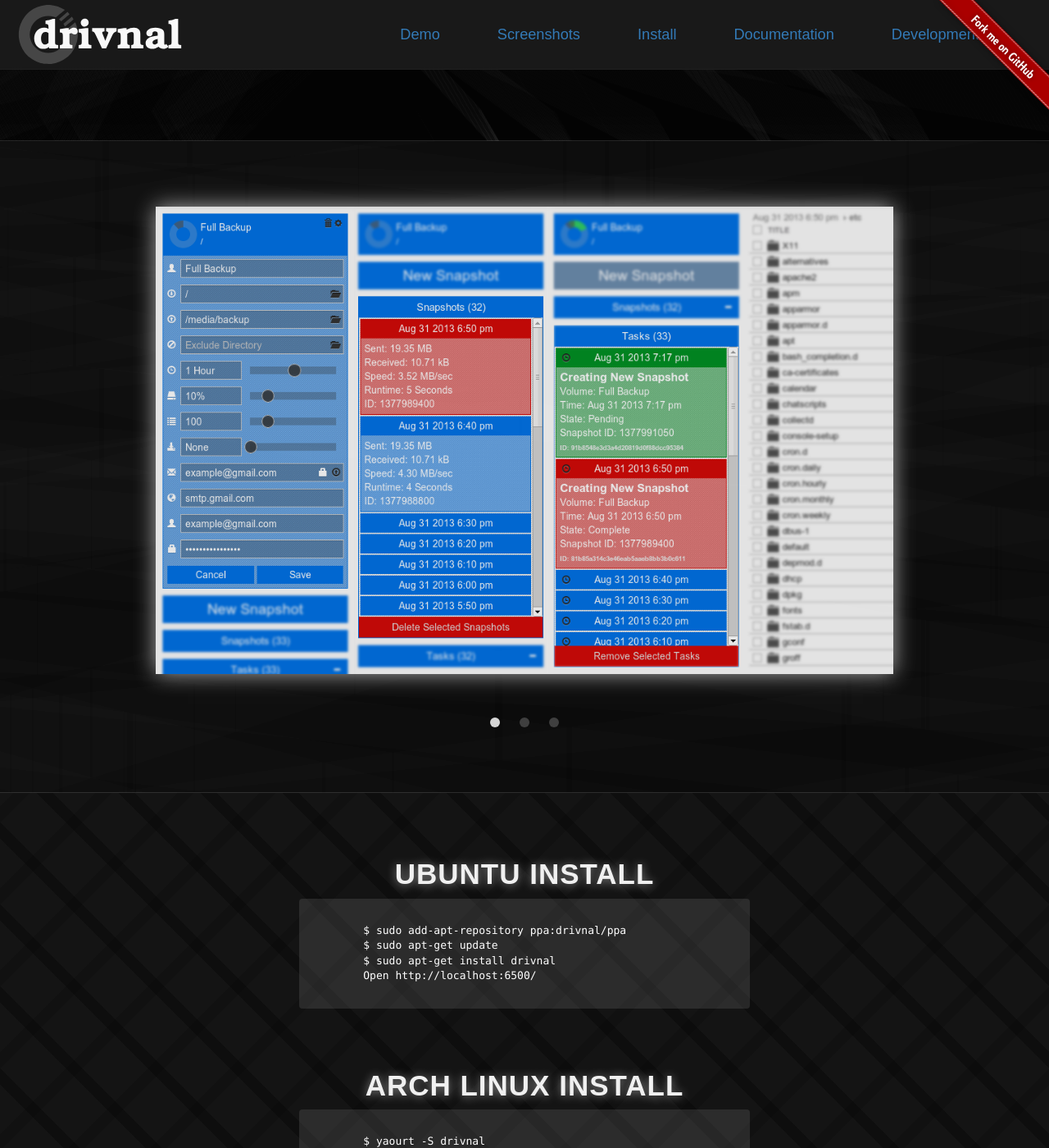
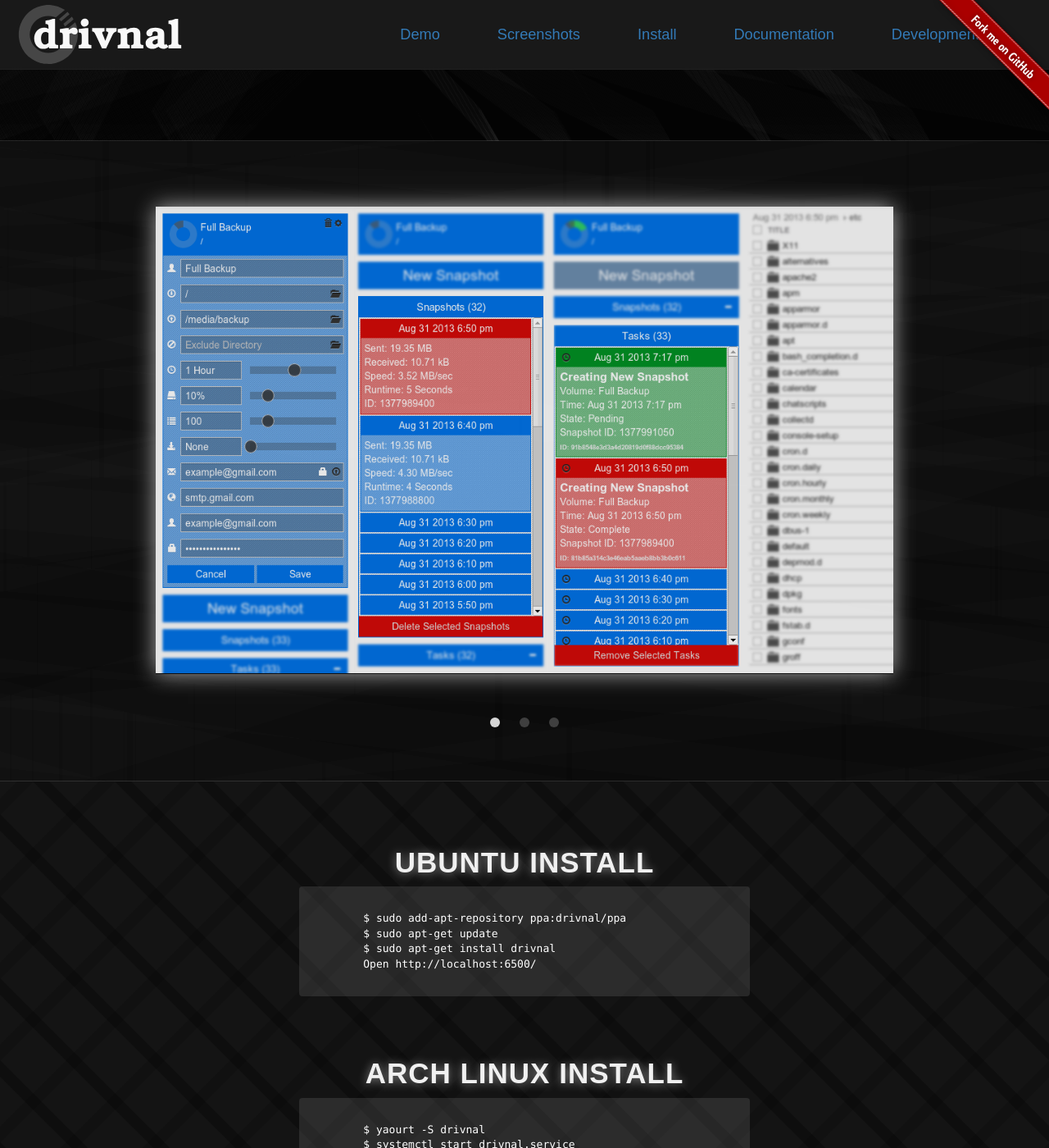
Before and after one commit to drivnal/drivnal.github.io, a Jekyll site: the page built from index.html, in a window 1280 px wide and 1400 px high, scrolled down 1288 px. Shown: the whole window at 82% size. Built offline with Jekyll 4.4.1, drawn with Linux system fonts in a browser that asks for light colours; nearby versions of some CDN libraries; Markdown is read by kramdown in place of the engine named in the settings.

Commit message:
Changes to height of rows

```diff
--- a/css/main.css
+++ b/css/main.css
@@ -77,7 +77,7 @@
 .intro {
   margin-top: 20px;
   padding-top: 125px;
-  height: 665px;
+  padding-bottom: 65px;
   background-image: url('../img/background1.png');
   background-position: center center;
   background-color: #030303;
@@ -189,8 +189,8 @@
 }
 
 .intro-screenshots {
-  height: 795px;
   padding-top: 5px;
+  padding-bottom: 60px;
   background-image: url('../img/background3.png');
   background-position: center top;
   background-color: #090909;
@@ -250,8 +250,8 @@
 }
 
 .intro-install {
-  height: 1475px;
   padding-top: 5px;
+  padding-bottom: 120px;
   background-image: url('../img/background4.png');
   background-position: center bottom;
   background-color: #0c0c0c;
```
